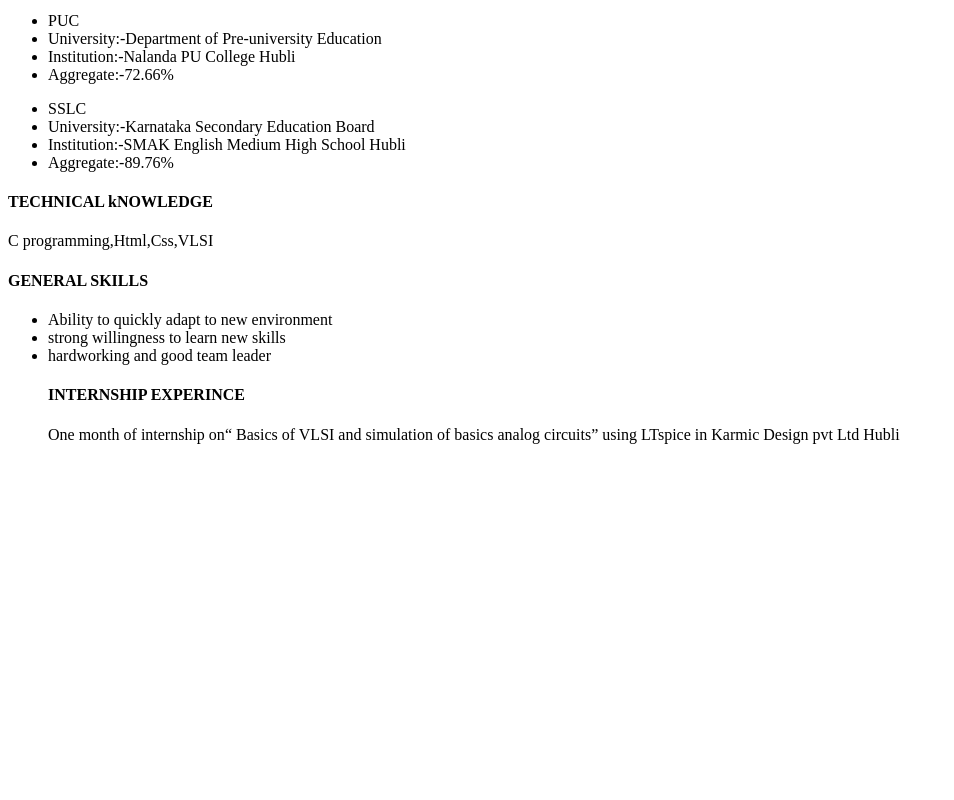
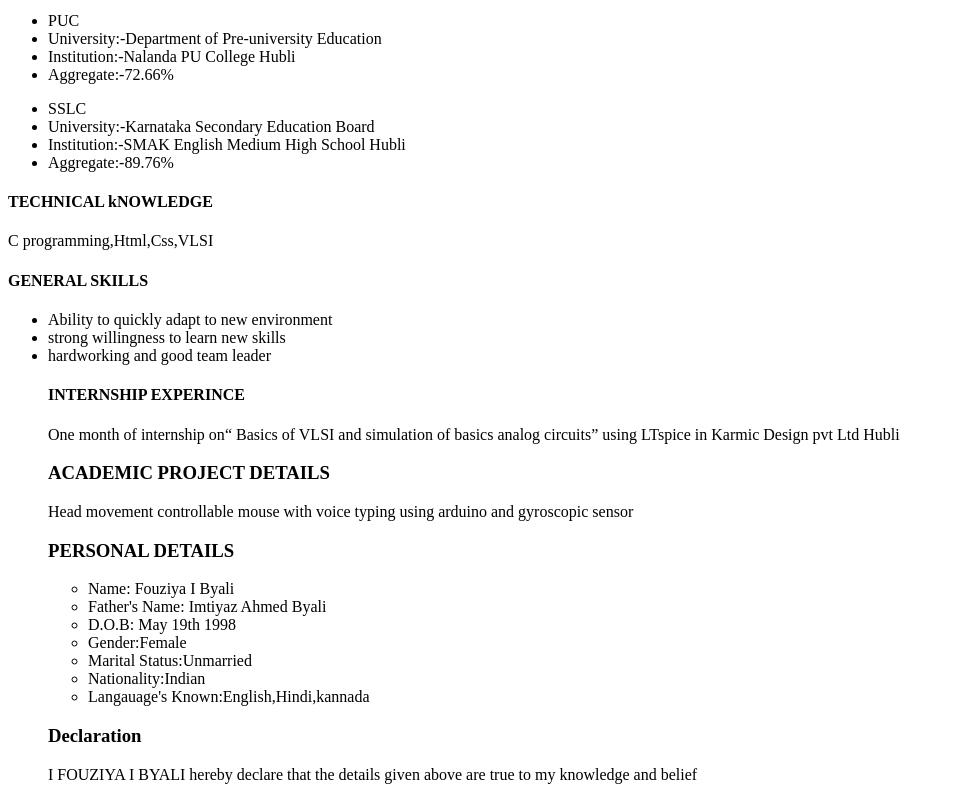
Before and after one commit to fouziya98/Fouziya, a plain HTML site: page index.html in a window 1280 px wide. Shown: the part 392-1192 px from the top of the page, without its empty margins (0-954 px from the left). Before the commit the page ends 852 px from the top, so only its background shows below. Drawn offline with Linux system fonts and the light colour scheme.

Commit message:
Update index.html

```diff
--- a/index.html
+++ b/index.html
@@ -40,7 +40,22 @@
                    <li>Ability to quickly adapt to new environment</li>
                    <li>strong willingness to learn new skills</li>
                    <li>hardworking and good team leader</li>
-                   <h4>INTERNSHIP EXPERINCE</h4>
+                   <h4>INTERNSHIP EXPERINCE</h4
                    <p>One month of internship on<q> Basics of VLSI and simulation of basics analog circuits</q> using LTspice in Karmic Design pvt Ltd Hubli</p>
-        </head>
-    </html>
+                   <h3>ACADEMIC PROJECT DETAILS</h3>
+                <p>Head movement controllable mouse with voice typing using arduino and
+                   gyroscopic sensor</p>
+                <h3>PERSONAL DETAILS</h3>
+                <ul>
+                    <li>Name: Fouziya I Byali</li>
+                    <li>Father's Name: Imtiyaz Ahmed Byali</li>
+                    <li>D.O.B: May 19th 1998</li>
+                    <li>Gender:Female</li>
+                    <li>Marital Status:Unmarried</li>
+                    <li>Nationality:Indian</li>
+                    <li>Langauage's Known:English,Hindi,kannada</li>
+                </ul>
+                <h3>Declaration</h3>
+                <p>I FOUZIYA I BYALI hereby declare that the details given above are true to my knowledge and belief</p>
+    </body>
+</html>
```
